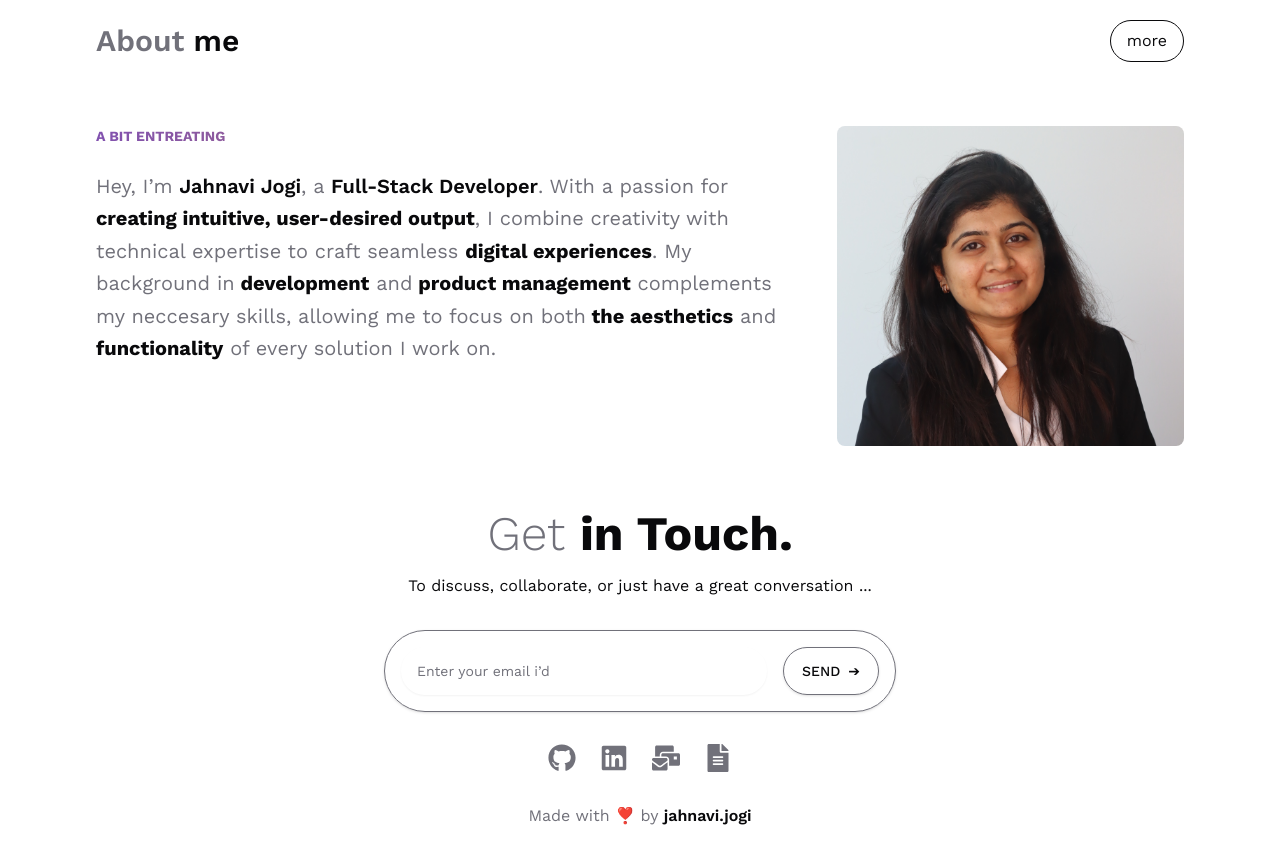
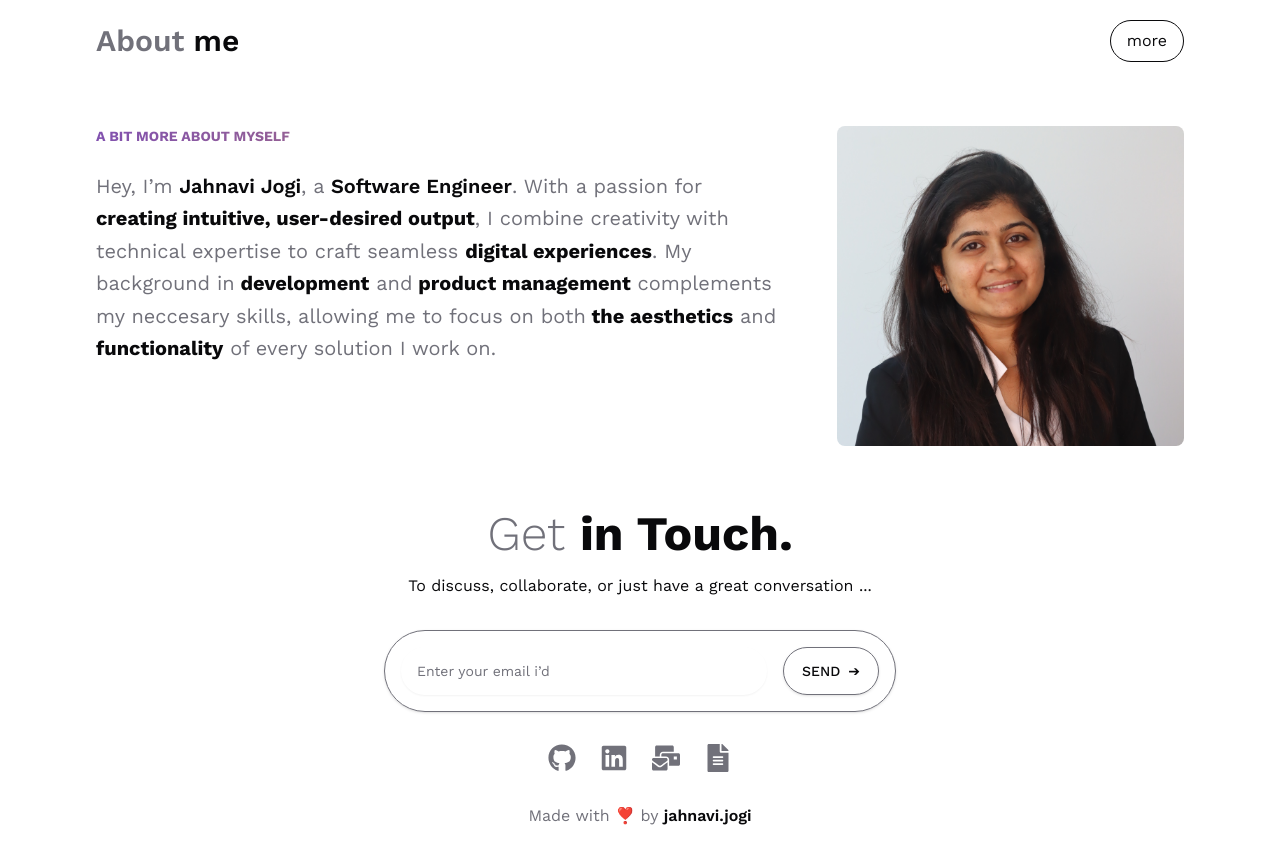
Before and after one commit to JahnaviJJ/jahnavi-portfolio-main, a Next.js app: page / in a window 1280 px wide. Shown: the part 1920-2780 px from the top of the page. Built offline with nearby package versions, Linux system fonts and the light colour scheme; a web font is replaced by a local one.

Commit message:
Updated text in about page

```diff
--- a/app/about/page.tsx
+++ b/app/about/page.tsx
@@ -27,7 +27,7 @@ export default function Contact() {
             </strong>
             , a{' '}
             <strong className='font-semibold text-foreground'>
-              Full-Stack Developer
+            Software Engineer
             </strong>
             . With a passion for{' '}
             <strong className='text-foreground'>
--- a/components/about-me.tsx
+++ b/components/about-me.tsx
@@ -23,7 +23,7 @@ const AboutMeSection = () => {
         {/* Left Side - Text Content */}
         <div className='lg:w-2/3'>
           <h2 className='gradient-text mb-6 text-sm font-bold'>
-            A BIT ENTREATING
+            A BIT MORE ABOUT MYSELF
           </h2>
 
           <p className='mb-6 text-xl leading-relaxed text-muted-foreground'>
@@ -33,7 +33,7 @@ const AboutMeSection = () => {
             </strong>
             , a{' '}
             <strong className='font-semibold text-foreground'>
-              Full-Stack Developer
+              Software Engineer
             </strong>
             . With a passion for{' '}
             <strong className='text-foreground'>
```
